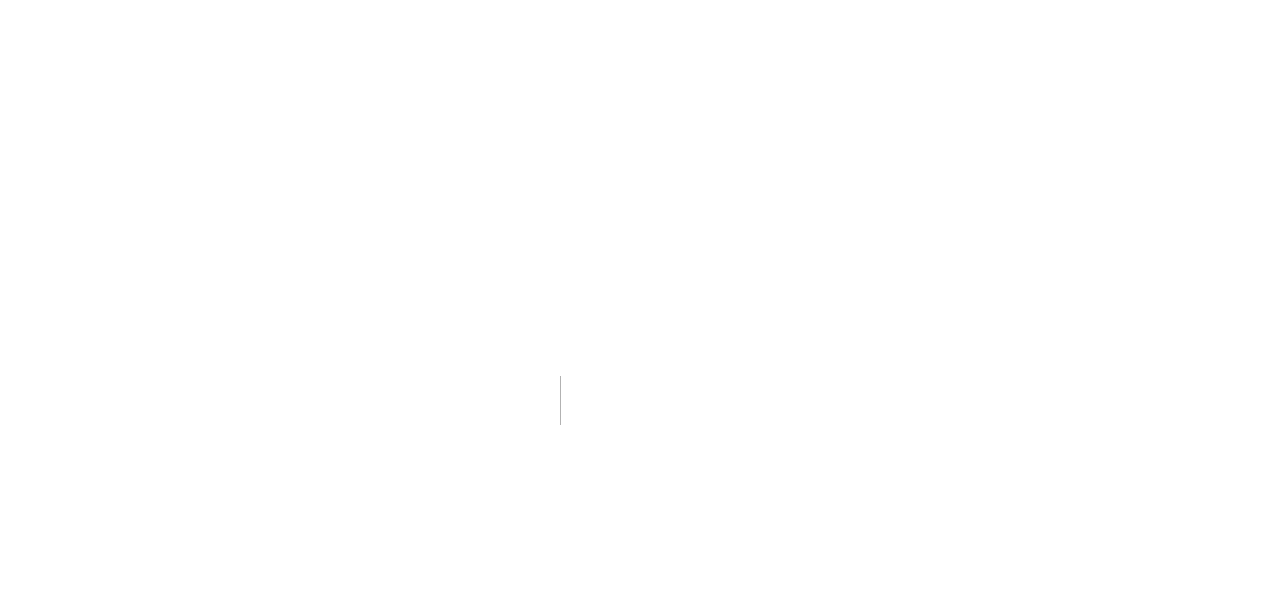
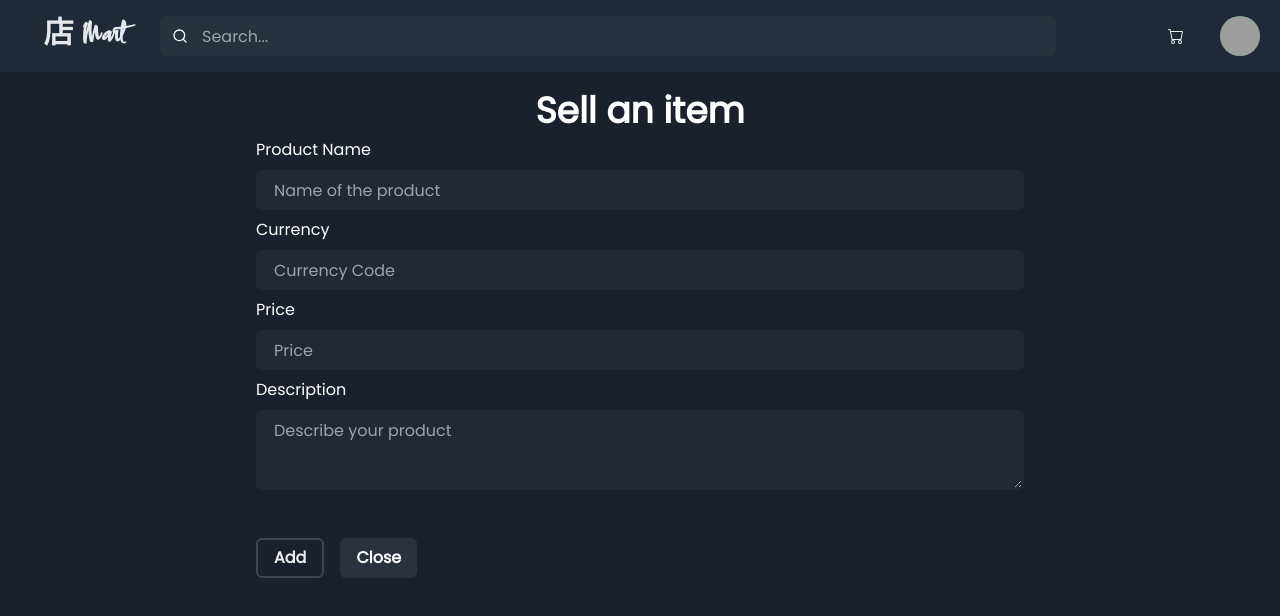
Before and after one commit to HariVP03/raw-mart, a Next.js app: page /sell in a window 1280 px wide. Before the commit this address had no page. Shown: the top 616 px of the page. Built offline with nearby package versions, Linux system fonts and the light colour scheme; no server answers; grey boxes are pictures that could not be loaded.

Commit message:
made sell item page

```diff
--- a/pages/index.tsx
+++ b/pages/index.tsx
@@ -39,9 +39,9 @@ const Home: NextPage = () => {
       </Head>
 
       <main>
-        <div className="flex flex-col pb-[10vh] min-h-screen w-screen text-gray-200 bg-primary">
+        <div className="flex flex-col pb-[10vh] min-h-screen w-screen text-gray-200 ">
           <Navbar />
-          <Flex w="100vw" mt="10vh">
+          <Flex w="100vw" mt="9vh">
             <Swiper
               navigation={true}
               modules={[Navigation]}
--- a/pages/item/[id].tsx
+++ b/pages/item/[id].tsx
@@ -105,7 +105,7 @@ const ProductPage: React.FC = () => {
         <title>{productName}</title>
       </Head>
       <Navbar />
-      <Flex maxW="100vw" minH="100vh" justify="center" bg="primary">
+      <Flex maxW="100vw" minH="100vh" justify="center">
         <Container maxW={"7xl"}>
           <SimpleGrid
             columns={{ base: 1, lg: 2 }}
@@ -176,10 +176,10 @@ const ProductPage: React.FC = () => {
               </Stack>
 
               <Button
-                variant="ghost"
+                variant="outline"
                 mt={8}
                 w="full"
-                bg="secondary"
+                maxW="200px"
                 size={"lg"}
                 py={"7"}
                 onClick={() => {
@@ -189,11 +189,7 @@ const ProductPage: React.FC = () => {
                 Add to cart
               </Button>
 
-              <Stack
-                direction="row"
-                alignItems="center"
-                justifyContent={"center"}
-              >
+              <Stack direction="row" alignItems="center">
                 <MdLocalShipping />
                 <Text>2-3 business days delivery</Text>
               </Stack>
--- /dev/null
+++ b/pages/sell.tsx
@@ -0,0 +1,92 @@
+import {
+  Button,
+  chakra,
+  Flex,
+  FormControl,
+  FormLabel,
+  Input,
+  Textarea,
+} from "@chakra-ui/react";
+import React, { useState } from "react";
+import Navbar from "../src/components/Navbar";
+
+const Sell: React.FC = () => {
+  const [itemData, setItemData] = useState<{
+    name: string;
+    currency: string;
+    price: number;
+    description: string;
+    images: string[];
+  }>({
+    name: "",
+    currency: "",
+    price: 0,
+    description: "",
+    images: [],
+  });
+
+  const setName = (name: string) => {
+    setItemData({ ...itemData, name });
+  };
+
+  const setCurrency = (currency: string) => {
+    setItemData({ ...itemData, currency });
+  };
+
+  const setPrice = (price: number) => {
+    setItemData({ ...itemData, price });
+  };
+
+  const setDesc = (description: string) => {
+    setItemData({ ...itemData, description });
+  };
+
+  const addImg = (img: string) => {
+    const temp = JSON.parse(JSON.stringify(itemData));
+    temp.images.push(img);
+    setItemData(temp);
+  };
+
+  return (
+    <>
+      <Navbar />
+      <Flex w="100vw" h="100vh" pt="9vh" justify="center">
+        <Flex w="60vw" h="full" direction="column">
+          <chakra.h1
+            mt={3}
+            fontSize="4xl"
+            w="full"
+            fontWeight="semibold"
+            textAlign="center"
+          >
+            Sell an item
+          </chakra.h1>
+          <FormControl mb={2}>
+            <FormLabel>Product Name</FormLabel>
+            <Input placeholder="Name of the product" variant="filled" />
+          </FormControl>
+          <FormControl mb={2}>
+            <FormLabel>Currency</FormLabel>
+            <Input placeholder="Currency Code" variant="filled" />
+          </FormControl>
+          <FormControl mb={2}>
+            <FormLabel>Price</FormLabel>
+            <Input placeholder="Price" variant="filled" />
+          </FormControl>
+          <FormControl mb={2}>
+            <FormLabel>Description</FormLabel>
+            <Textarea placeholder="Describe your product" variant="filled" />
+          </FormControl>
+          <Flex mt={10}>
+            <Button variant="outline" mr={4} border="2px">
+              Add
+            </Button>
+            <Button>Close</Button>
+          </Flex>
+        </Flex>
+      </Flex>
+    </>
+  );
+};
+
+export default Sell;
--- a/src/components/BuyCard.tsx
+++ b/src/components/BuyCard.tsx
@@ -5,7 +5,7 @@ import { currencies } from "../../lib/utilities/currencies";
 import { setCart } from "../features/cart";
 import { userState } from "../store";
 import Image from "next/image";
-import { Button } from "@chakra-ui/react";
+import { Button, chakra } from "@chakra-ui/react";
 
 const BuyCard: React.FC<{
   id: string;
@@ -62,11 +62,12 @@ const BuyCard: React.FC<{
   };
 
   return (
-    <div
+    <chakra.div
       onClick={() => {
         router.push(`/item/${id}`);
       }}
-      className="flex flex-col items-center justify-center w-72 mx-3 cursor-pointer hover:bg-secondary p-3 rounded-md duration-200"
+      _hover={{ bg: "gray.700" }}
+      className="flex flex-col items-center justify-center w-72 mx-3 cursor-pointer p-3 rounded-md duration-200"
     >
       <Image
         className="object-cover w-full rounded-md h-72"
@@ -111,7 +112,7 @@ const BuyCard: React.FC<{
         </svg>
         <span className="mx-1">Add to cart</span>
       </Button>
-    </div>
+    </chakra.div>
   );
 };
 
--- a/src/components/Cart.tsx
+++ b/src/components/Cart.tsx
@@ -31,7 +31,7 @@ const Cart: React.FC<{
   return (
     <Drawer isOpen={isOpen} onClose={onClose} placement="right" closeOnEsc>
       <DrawerOverlay />
-      <DrawerContent minW="400px" bg="secondary">
+      <DrawerContent minW="400px">
         <DrawerHeader>Cart</DrawerHeader>
         <DrawerCloseButton />
         <DrawerBody p={1} display="flex" flexDir="column">
--- a/src/components/CartItem.tsx
+++ b/src/components/CartItem.tsx
@@ -35,6 +35,7 @@ const CartItem: React.FC<{
     prevPrice = price;
   }
   let currenciesObj = currencies as any;
+
   const cart = useSelector((state: userState) => state.cart.value);
   const dispatch = useDispatch();
   const deleteItem = () => {
@@ -49,12 +50,13 @@ const CartItem: React.FC<{
       return res.json();
     });
   };
+
   return (
     <div
       onClick={() => {
         router.push(`/item/${id}`);
       }}
-      className="flex py-2 cursor-pointer items-center duration-200 rounded-md my-1 min-h-[128px] w-[100%] hover:bg-primary"
+      className="flex py-2 cursor-pointer items-center duration-200 rounded-md my-1 min-h-[128px] w-[100%] hover:bg-gray-700"
     >
       <div
         className="flex mx-2 w-[40%] h-[90%] bg-cover rounded-lg bg-center border-b-gray-300 bg-red-50"
--- a/src/components/Navbar.tsx
+++ b/src/components/Navbar.tsx
@@ -23,6 +23,7 @@ import {
   MenuList,
   Portal,
 } from "@chakra-ui/react";
+import router from "next/router";
 
 const Navbar: React.FC = () => {
   const [isOpen, setIsOpen] = useState(false);
@@ -75,7 +76,7 @@ const Navbar: React.FC = () => {
   );
 
   return (
-    <div className="flex fixed px-10 z-20 max-w-[100vw] min-w-[100vw] h-[9vh] bg-secondary items-center justify-between align-center text-gray-200">
+    <div className="flex fixed z-20 max-w-[100vw] min-w-[100vw] h-[9vh] bg-gray-800 items-center justify-between align-center text-gray-200">
       <h1 className="text-3xl w-32 text-center font-bold cursor-pointer font-logo ml-5">
         <Link href="/">店 Mart</Link>
       </h1>
@@ -118,11 +119,13 @@ const Navbar: React.FC = () => {
             onClick={() => console.log(user.photoURL)}
           />
           <Portal>
-            <MenuList zIndex="30" bg="secondary">
+            <MenuList zIndex="30">
               {auth.currentUser ? (
                 <>
                   <MenuItem onClick={() => onOpen()}>Your Cart</MenuItem>
-                  <MenuItem>Sell Item</MenuItem>
+                  <MenuItem onClick={() => router.push("/sell")}>
+                    Sell Item
+                  </MenuItem>
                   <MenuItem onClick={() => auth.signOut()}>Sign Out</MenuItem>
                 </>
               ) : (
```
